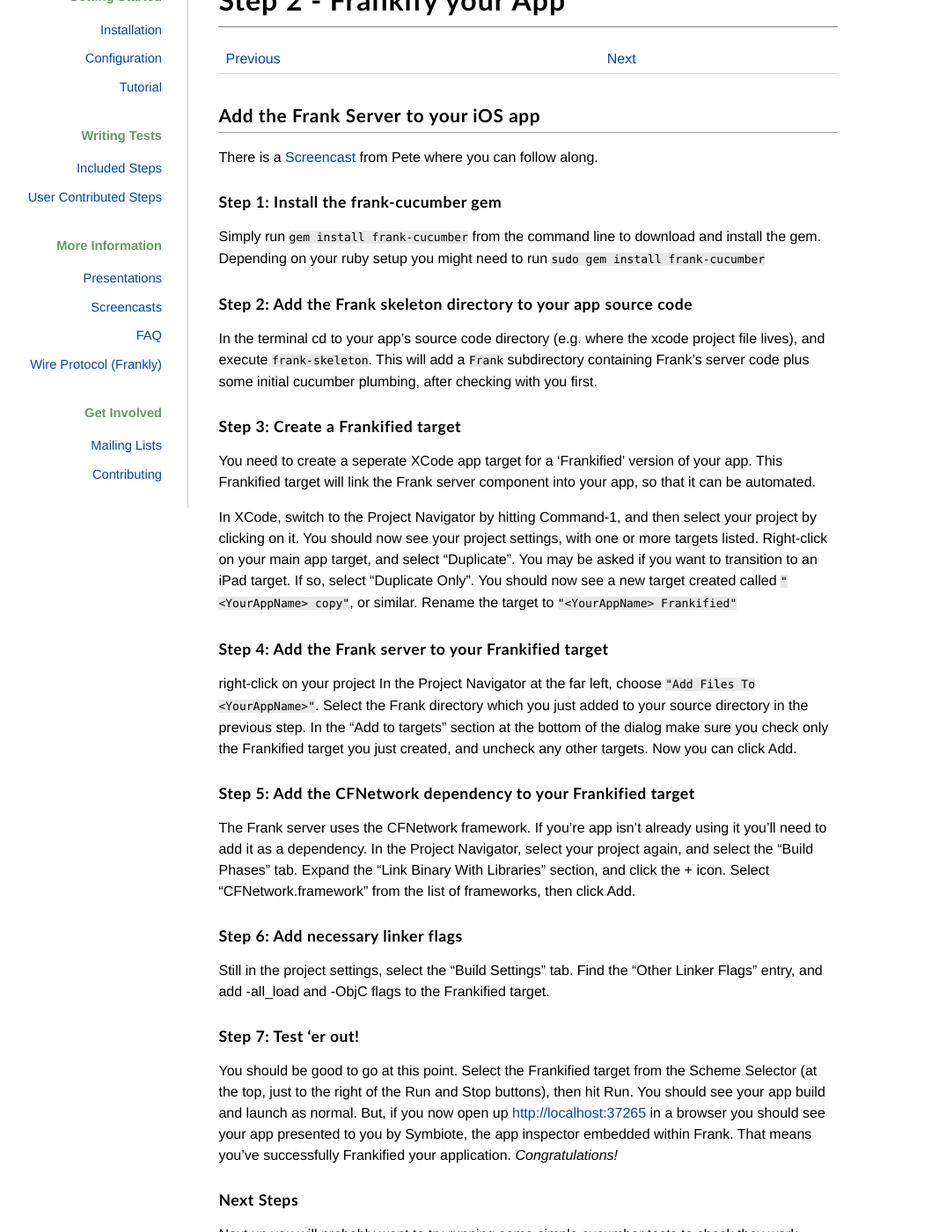
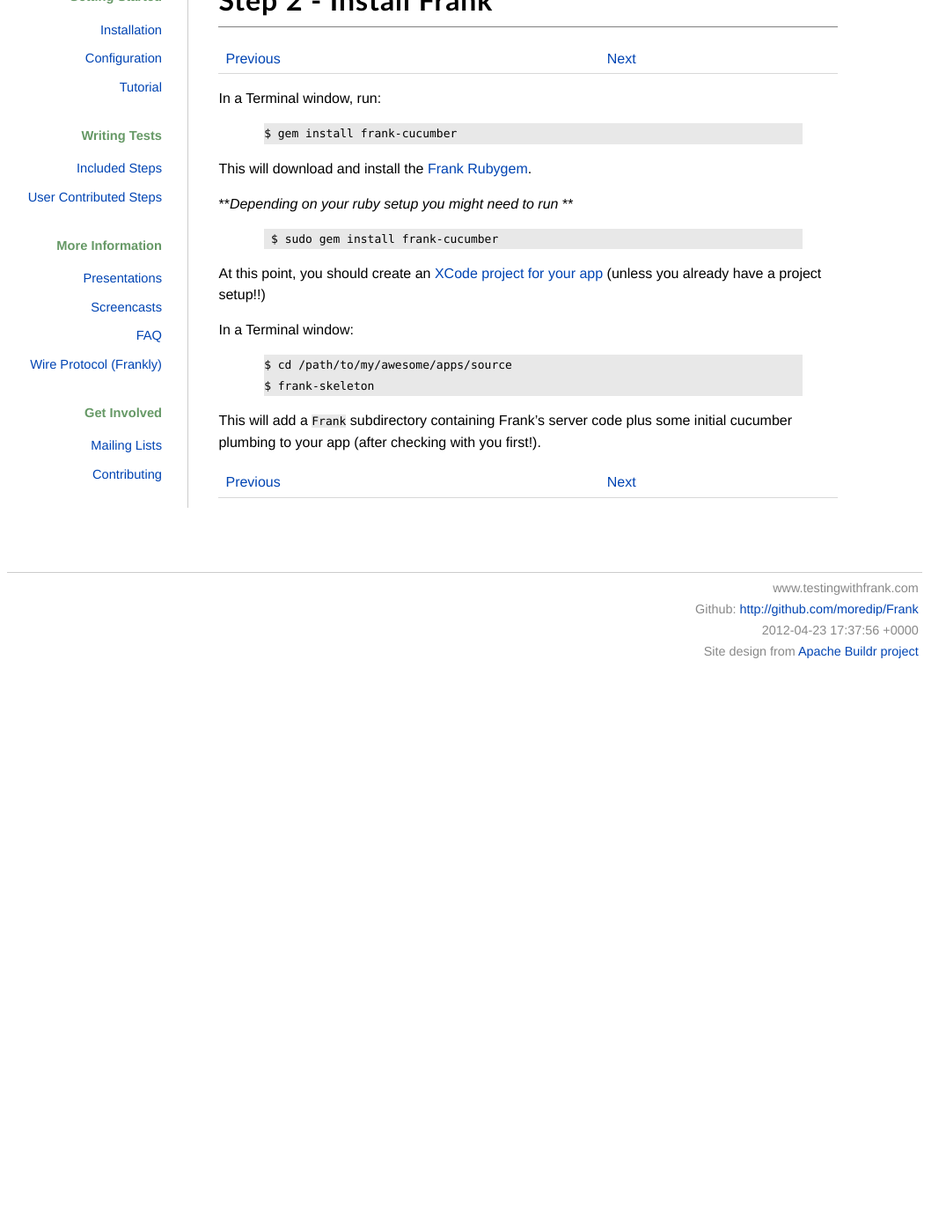
Before and after one commit to moredip/Frank, a Jekyll site: the page built from installation-step2.md, in a window 1280 px wide and 1400 px high, scrolled down 191 px. Shown: the whole window at 88% size, without its empty margins (112-1187 px from the left). Built offline with Jekyll 4.4.1, drawn with Linux system fonts in a browser that asks for light colours; after the commit the page ends 1005 px from its top, so only the background shows below that; some of the changed text lies outside the part shown.

Commit message:
Add steps to install process

```diff
--- a/installation-step2.md
+++ b/installation-step2.md
@@ -1,72 +1,31 @@
 ---
 layout: default
-title: Step 2 - Frankify your App
+title: Step 2 - Install Frank
 ---
-[Previous](installing.html) | [Next](installation-step3.html)
+[Previous](installation-step1.html) | [Next](installation-step3.html)
 
-## Add the Frank Server to your iOS app
+In a Terminal window, run:
 
-There is a [Screencast](http://vimeo.com/27691115) from Pete where you
-can follow along.
+{% highlight bash %}
+$ gem install frank-cucumber
+{% endhighlight %}
 
-### Step 1: Install the frank-cucumber gem
-Simply run `gem install frank-cucumber` from the command line to
-download and install the gem. Depending on your ruby setup you might
-need to run `sudo gem install frank-cucumber`
+ This will download and install the [Frank Rubygem](http://rubygems.org/gems/frank-cucumber).
 
-### Step 2: Add the Frank skeleton directory to your app source code
-In the terminal cd to your app's source code directory (e.g. where the
-xcode project file lives), and execute `frank-skeleton`. This will add
-a `Frank` subdirectory containing Frank's server code plus some
-initial cucumber plumbing, after checking with you first.
+ **_Depending on your ruby setup you might need to run_ **
+ {%highlight bash %} $ sudo gem install frank-cucumber {% endhighlight %}
 
-### Step 3: Create a Frankified target
-You need to create a seperate XCode app target for a 'Frankified'
-version of your app. This Frankified target will link the Frank server
-component into your app, so that it can be automated.
+At this point, you should create an [XCode project for your app](https://developer.apple.com/library/ios/#referencelibrary/GettingStarted/RoadMapiOS/Introduction/Introduction.html)
+(unless you already have a project setup!!)
 
-In XCode, switch to the Project Navigator by hitting Command-1, and
-then select your project by clicking on it. You should now see your
-project settings, with one or more targets listed. Right-click on your
-main app target, and select "Duplicate". You may be asked if you want
-to transition to an iPad target. If so, select "Duplicate Only". You
-should now see a new target created called `"<YourAppName> copy"`, or
-similar. Rename the target to `"<YourAppName> Frankified"`
+In a Terminal window:
 
-### Step 4: Add the Frank server to your Frankified target
-right-click on your project In the Project Navigator at the far left,
-choose `"Add Files To <YourAppName>"`. Select the Frank directory which
-you just added to your source directory in the previous step. In the
-"Add to targets" section at the bottom of the dialog make sure you
-check only the Frankified target you just created, and uncheck any
-other targets. Now you can click Add.
+{% highlight bash %}
+$ cd /path/to/my/awesome/apps/source
+$ frank-skeleton
+{% endhighlight %}
 
-### Step 5: Add the CFNetwork dependency to your Frankified target
-The Frank server uses the CFNetwork framework. If you're app isn't
-already using it you'll need to add it as a dependency. In the Project
-Navigator, select your project again, and select the "Build Phases"
-tab. Expand the "Link Binary With Libraries" section, and click the +
-icon. Select "CFNetwork.framework" from the list of frameworks, then
-click Add.
+This will add a `Frank` subdirectory containing Frank's server code plus some
+initial cucumber plumbing to your app (after checking with you first!).
 
-### Step 6: Add necessary linker flags
-Still in the project settings, select the "Build Settings" tab. Find
-the "Other Linker Flags" entry, and add -all_load and -ObjC flags to
-the Frankified target.
-
-### Step 7: Test 'er out!
-You should be good to go at this point. Select the Frankified target
-from the Scheme Selector (at the top, just to the right of the Run and
-Stop buttons), then hit Run. You should see your app build and launch
-as normal. But, if you now open up
-[http://localhost:37265](http://localhost:37265) in a browser
-you should see your app presented to you by Symbiote, the app
-inspector embedded within Frank. That means you've successfully
-Frankified your application. *Congratulations!*
-
-### Next Steps
-Next up you will probably want to try running some simple cucumber
-tests to check they work.
-
-Check out [Configuration](configuration.html) for how to change the
-simulator type (iPhone/iPad) and version.
+[Previous](installation-step1.html) | [Next](installation-step3.html)
```
Also changed, not shown: installation-step1.md (added, +25 -0 lines), installation-step3.md (added, +9 -0 lines), installing.md (+7 -18 lines).
